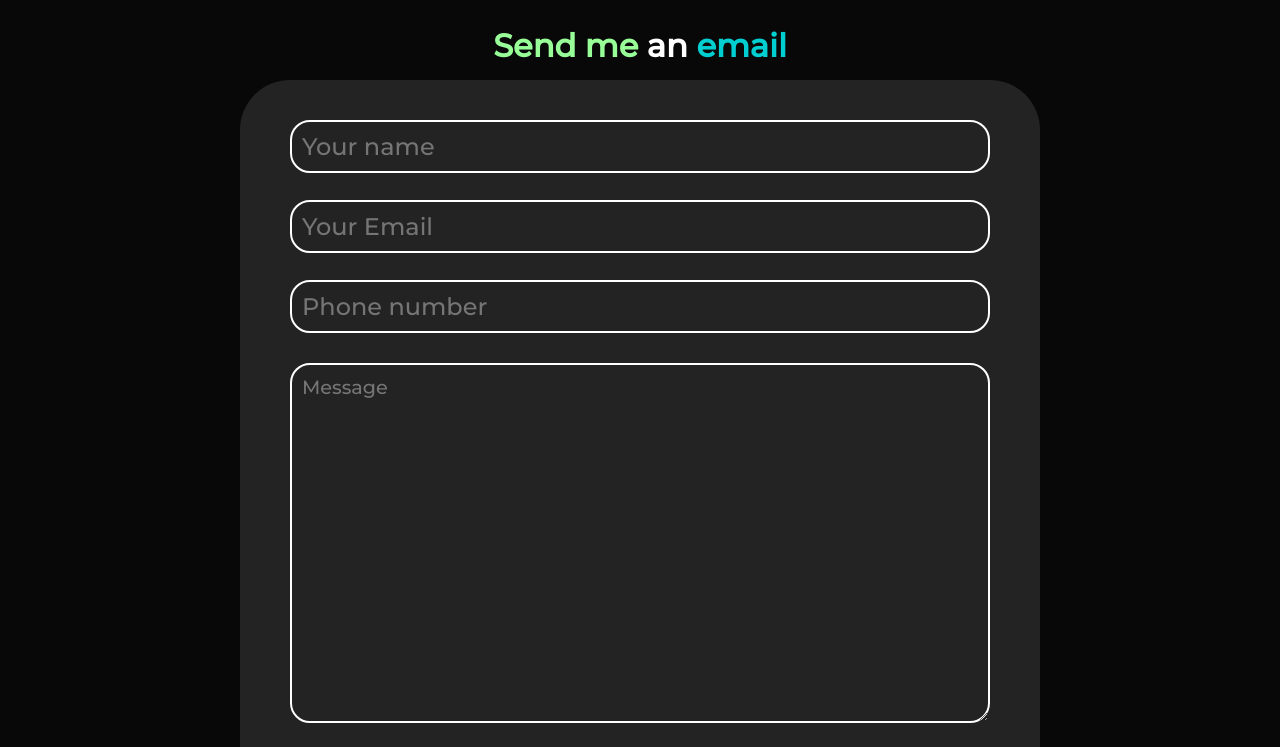
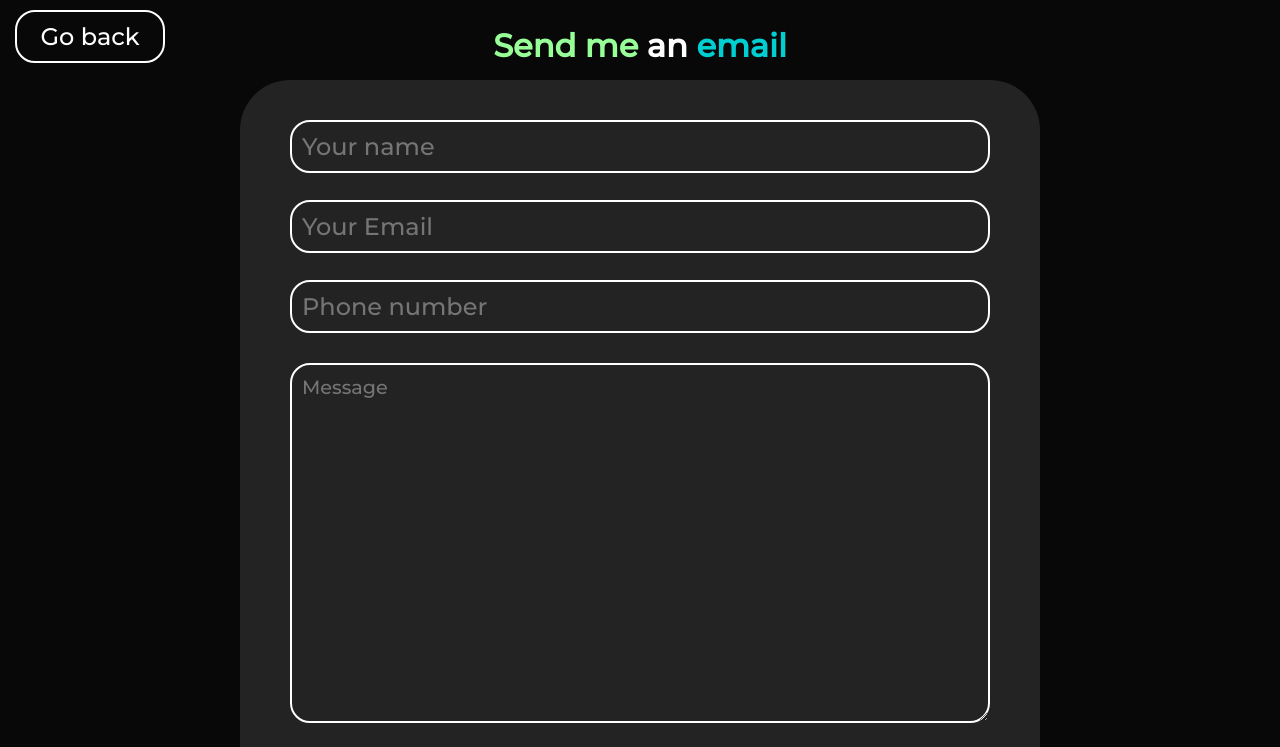
Before and after one commit to Alex-G-R/Personal-portfolio-page, a website: page public/index.html in a window 1280 px wide. Both pictures are taken after a click on the button "Contact". Shown: the top 747 px of the page. Drawn offline with Linux system fonts and the light colour scheme.

Commit message:
final i think

```diff
--- a/public/index.html
+++ b/public/index.html
@@ -303,6 +303,7 @@
             <button type="submit" id="submit-btn">Send</button>
         </form>
     </div>
+    <button id="back-btn">Go back</button>
 
     <footer id="footer">
         <div class="footer-content">
--- a/public/scripts/changePage.js
+++ b/public/scripts/changePage.js
@@ -2,9 +2,18 @@ const contactButton = document.getElementById('contact-btn');
 const main = document.getElementById('main');
 const contactFormPage = document.getElementById('contact-form');
 const footer = document.getElementById('footer');
+const back = document.getElementById("back-btn")
 
 contactButton.addEventListener('click', () => {
     main.style.display = "none";
     contactFormPage.style.display = "flex";
     footer.style.marginTop = "930px"
-})
+    back.style.display= "block";
+});
+
+back.addEventListener('click', () => {
+    main.style.display = "block";
+    contactFormPage.style.display = "none";
+    footer.style.marginTop = "200px"
+    back.style.display= "none";
+});
--- a/public/styles/styles.css
+++ b/public/styles/styles.css
@@ -459,6 +459,29 @@ header {
     color: #080808;
 }
 
+#back-btn{
+    font-family: "Montserrat", sans-serif;
+    background: transparent;
+    border: solid #fff 2px;
+    width: 150px;
+    font-size: 1.5em;
+    padding: 10px;
+    position: absolute;
+    border-radius: 20px;
+    top: 0;
+    left: 0;
+    margin-top: 10px;
+    margin-left: 90px;
+    transform: translateX(-50%);
+    transition: all 0.6s ease 0s;
+    display: none;
+}
+
+#back-btn:hover{
+    background-color: #fff;
+    color: #080808;
+}
+
 /* Footer */
 footer{
     margin-top: 200px;
```
